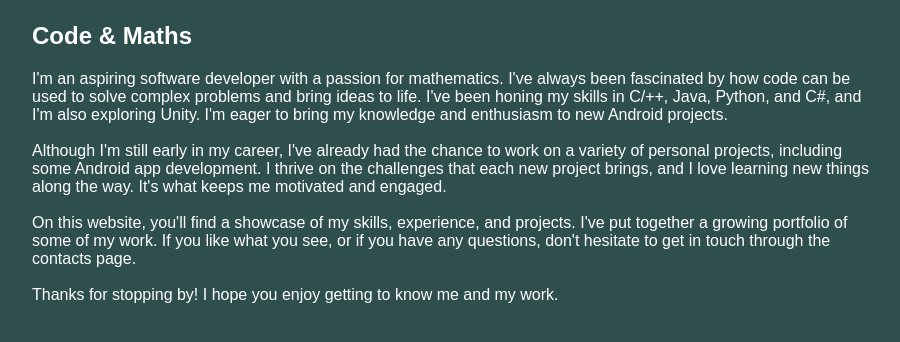
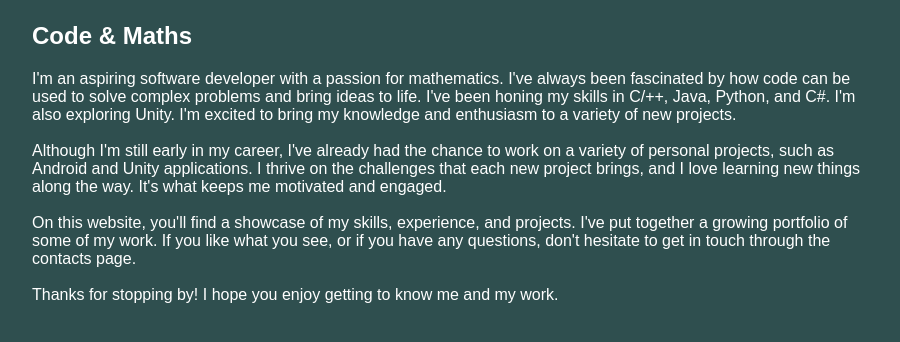
Before and after one commit to nd3644/portfolio.github.io, a plain HTML site: page index.html in a window 1280 px wide. Shown: the part 148-490 px from the top of the page, without its empty margins (187-1087 px from the left). Drawn offline with Linux system fonts and the light colour scheme.

Commit message:
minor changes

```diff
--- a/index.html
+++ b/index.html
@@ -29,11 +29,11 @@
             <p>
                 I'm an aspiring software developer with a passion for mathematics. I've always been fascinated by how
                 code can be used to solve complex problems and bring ideas to life. I've been honing my skills in C/++,
-                Java, Python, and C#, and I'm also exploring Unity. I'm eager to bring my knowledge and enthusiasm to
-                new Android projects.
+                Java, Python, and C#. I'm also exploring Unity. I'm excited to bring my knowledge and enthusiasm to
+                a variety of new projects.
                 <br><br>
                 Although I'm still early in my career, I've already had the chance to work on a variety of personal
-                projects, including some Android app development. I thrive on the challenges that each new project
+                projects, such as Android and Unity applications. I thrive on the challenges that each new project
                 brings, and I love learning new things along the way. It's what keeps me motivated and engaged.
                 <br><br>
                 On this website, you'll find a showcase of my skills, experience, and projects. I've put together a
```
Also changed, not shown: contact.html (+1 -1 lines), projects.html (+0 -1 lines).
